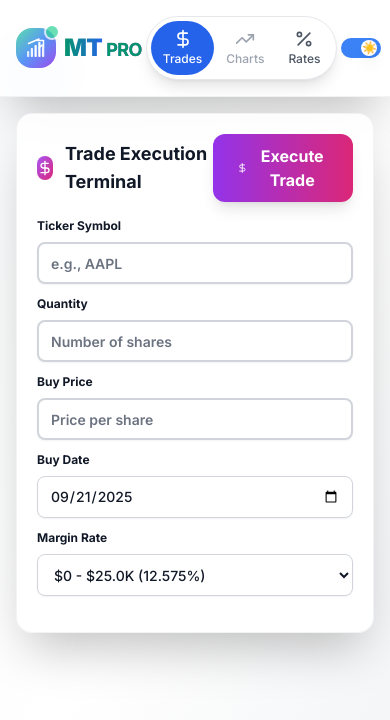
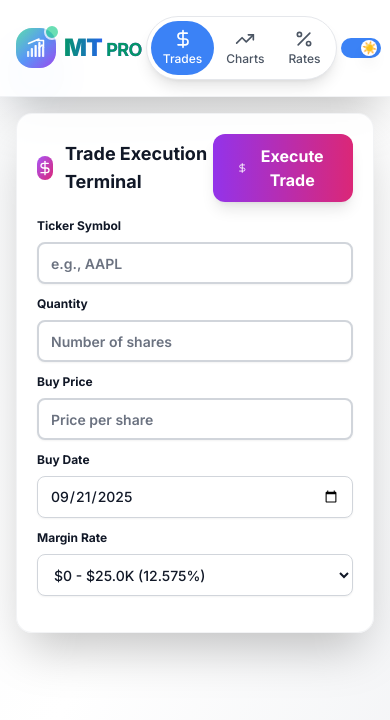
Before and after one commit to WiesHerd/MarginTrackerPro, a React (Vite) app: page / in a window 390 px wide. Shown: the top 720 px of the page. Built offline with nearby package versions, Linux system fonts and the light colour scheme; the HTML template or start-up script is replaced by a standard one.

Commit message:
Create light mode specific color scheme for mobile navigation: brighter blue active, gray text with blue hover

```diff
--- a/src/App.tsx
+++ b/src/App.tsx
@@ -719,8 +719,8 @@ const App: React.FC = () => {
                        onClick={() => setActiveScreen('trading')}
                        className={`flex flex-col items-center justify-center py-2 px-3 rounded-full transition-all duration-200 min-h-[44px] min-w-[44px] ${
                          activeScreen === 'trading'
-                           ? (isDarkMode ? 'bg-blue-600 text-white' : 'bg-blue-600 text-white')
-                           : (isDarkMode ? 'text-slate-400 hover:text-slate-300' : 'text-gray-400 hover:text-gray-600')
+                           ? (isDarkMode ? 'bg-blue-600 text-white' : 'bg-blue-500 text-white')
+                           : (isDarkMode ? 'text-slate-400 hover:text-slate-300' : 'text-gray-600 hover:text-blue-500')
                        }`}
                      >
                        <DollarSign className="h-5 w-5" />
@@ -731,8 +731,8 @@ const App: React.FC = () => {
                        onClick={() => setActiveScreen('market')}
                        className={`flex flex-col items-center justify-center py-2 px-3 rounded-full transition-all duration-200 min-h-[44px] min-w-[44px] ${
                          activeScreen === 'market'
-                           ? (isDarkMode ? 'bg-blue-600 text-white' : 'bg-blue-600 text-white')
-                           : (isDarkMode ? 'text-slate-400 hover:text-slate-300' : 'text-gray-400 hover:text-gray-600')
+                           ? (isDarkMode ? 'bg-blue-600 text-white' : 'bg-blue-500 text-white')
+                           : (isDarkMode ? 'text-slate-400 hover:text-slate-300' : 'text-gray-600 hover:text-blue-500')
                        }`}
                      >
                        <TrendingUp className="h-5 w-5" />
@@ -742,7 +742,7 @@ const App: React.FC = () => {
                      <button
                        onClick={() => setShowSettings(true)}
                        className={`flex flex-col items-center justify-center py-2 px-3 rounded-full transition-all duration-200 min-h-[44px] min-w-[44px] ${
-                         isDarkMode ? 'text-slate-400 hover:text-slate-300' : 'text-gray-600 hover:text-gray-800'
+                         isDarkMode ? 'text-slate-400 hover:text-slate-300' : 'text-gray-600 hover:text-blue-500'
                        }`}
                      >
                        <Percent className="h-5 w-5" />
```
